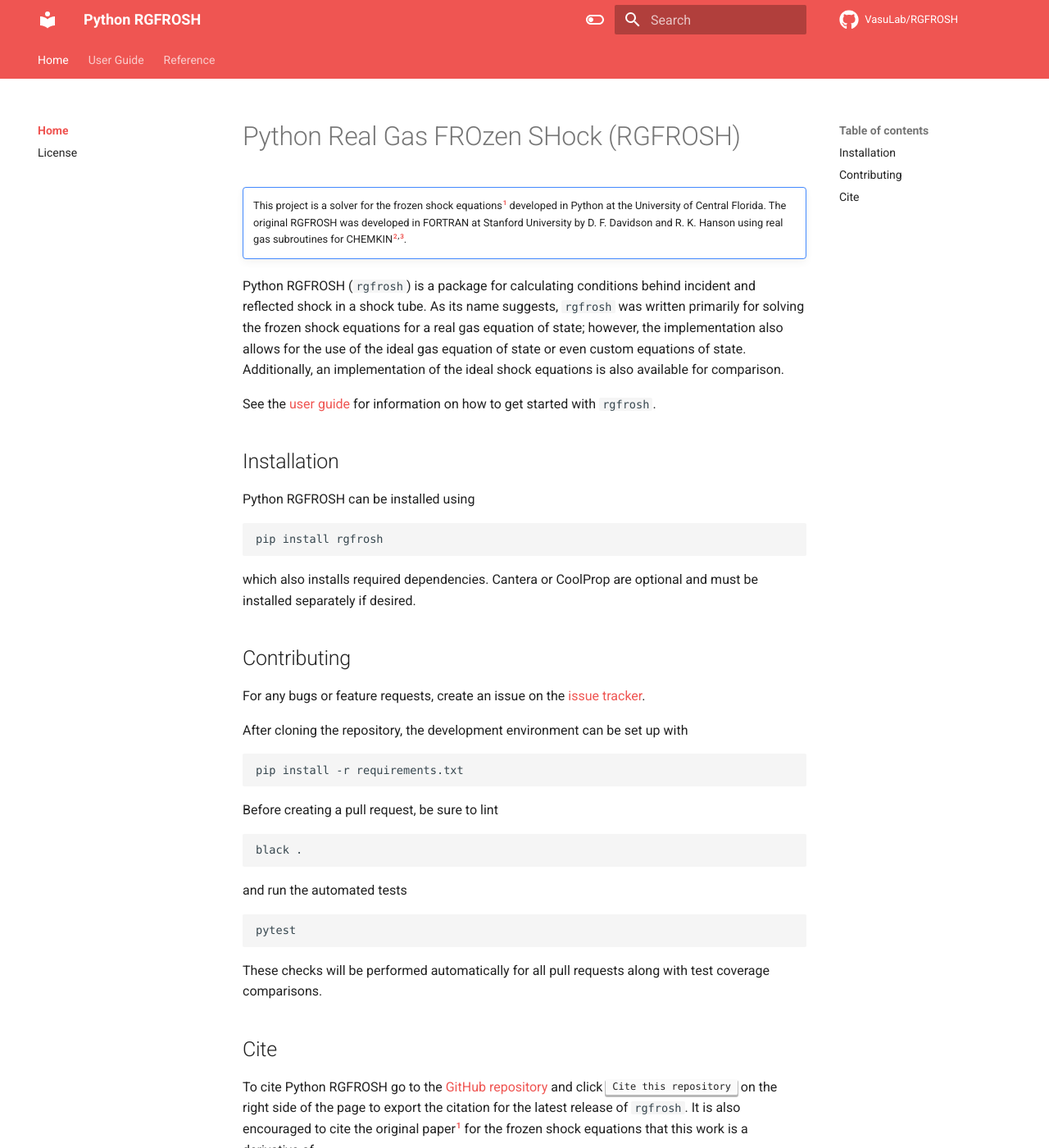
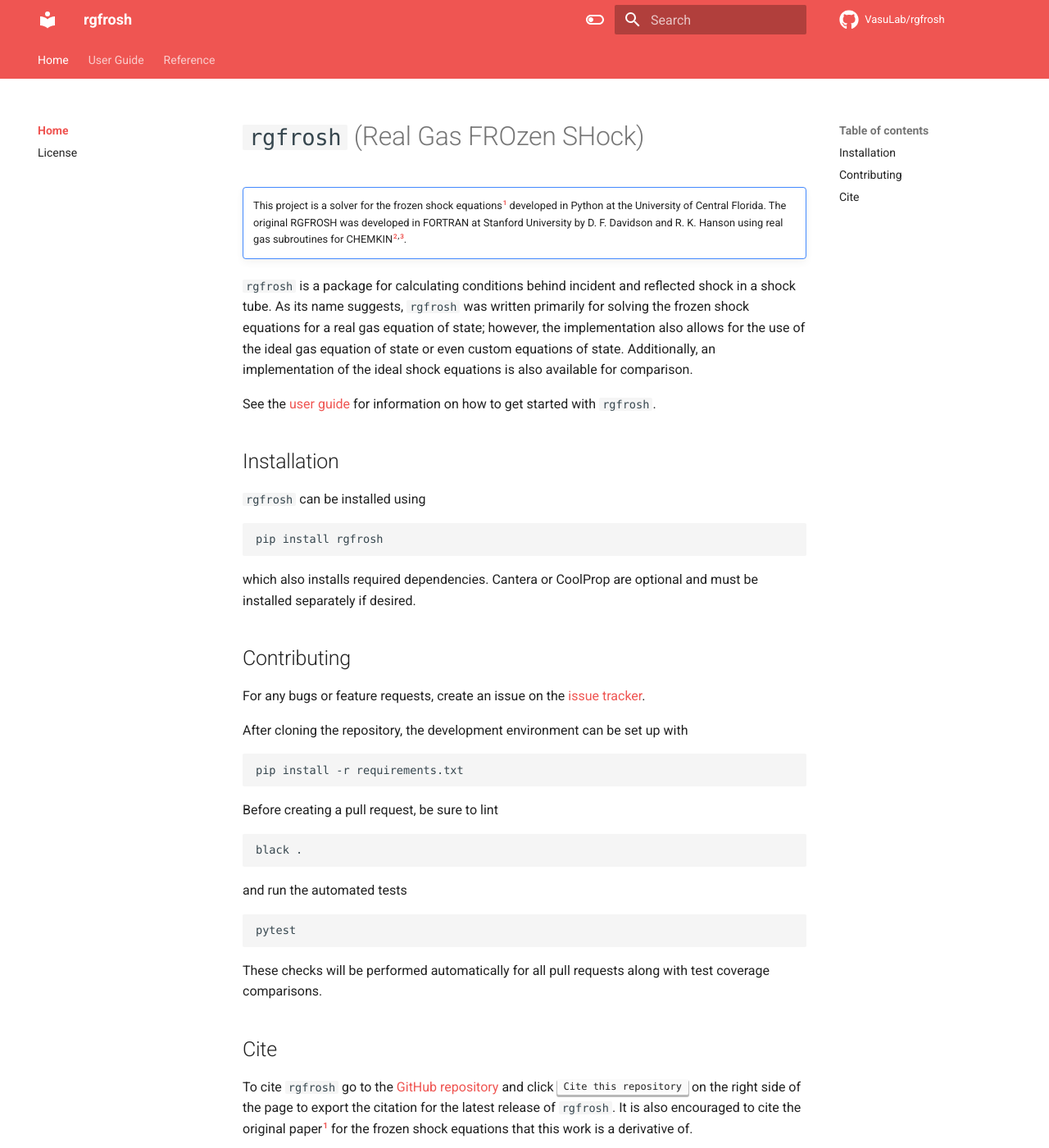
Before and after one commit to VasuLab/rgfrosh, an MkDocs documentation site: the page built from docs/index.md, in a window 1280 px wide and 1400 px high. Shown: the whole window at 82% size. Built offline with MkDocs 1.6.1 and Material for MkDocs 9.7.7, drawn with Linux system fonts in a browser that asks for light colours; some web fonts are replaced; plug-ins that fetch from the network failed and are left out; comment, search, counter and statistics services are not loaded; the version menu is left out.

Commit message:
Updated name

````diff
--- a/docs/index.md
+++ b/docs/index.md
@@ -1,4 +1,4 @@
-# Python Real Gas FROzen SHock (RGFROSH)
+# `rgfrosh` (Real Gas FROzen SHock)
 
 !!! cite ""
 
@@ -8,7 +8,7 @@
     CHEMKIN[^2]^,^[^3].
 
 
-Python RGFROSH (`rgfrosh`) is a package for calculating conditions behind incident and reflected shock in
+`rgfrosh` is a package for calculating conditions behind incident and reflected shock in
 a shock tube. As its name suggests, `rgfrosh` was written primarily for solving the frozen shock equations for
 a real gas equation of state; however, the implementation also allows for the use of the ideal gas equation of state or
 even custom equations of state. Additionally, an implementation of the ideal shock equations is also available for comparison.
@@ -17,7 +17,7 @@ See the [user guide](guide/getting-started) for information on how to get starte
 
 ## Installation
 
-Python RGFROSH can be installed using
+`rgfrosh` can be installed using
 
 ```
 pip install rgfrosh
@@ -54,7 +54,7 @@ with test coverage comparisons.
 
 ## Cite
 
-To cite Python RGFROSH go to the [GitHub repository](https://github.com/VasuLab/RGFROSH) and click
+To cite `rgfrosh` go to the [GitHub repository](https://github.com/VasuLab/RGFROSH) and click
 <kbd>Cite this repository</kbd> on the right side of the page to export the citation for the latest
 release of `rgfrosh`. It is also encouraged to cite the original paper[^1] for the frozen shock
 equations that this work is a derivative of.
--- a/mkdocs.yml
+++ b/mkdocs.yml
@@ -1,7 +1,7 @@
-site_name: Python RGFROSH
-site_url: https://vasulab.github.io/RGFROSH
-repo_name: VasuLab/RGFROSH
-repo_url: https://github.com/VasuLab/RGFROSH
+site_name: rgfrosh
+site_url: https://vasulab.github.io/rgfrosh
+repo_name: VasuLab/rgfrosh
+repo_url: https://github.com/VasuLab/rgfrosh
 edit_uri: tree/main/docs/
 
 nav:
@@ -52,7 +52,6 @@ theme:
 
 plugins:
   - search
-  - social
   - mkdocstrings:
       handlers:
         python:
--- a/requirements.txt
+++ b/requirements.txt
@@ -9,5 +9,5 @@ pillow
 pytest
 pytest-cov
 mike
-mkdocs-material
-mkdocstrings-python
+mkdocs-material==9.5.13
+mkdocstrings-python==1.9.0
````
Also changed, not shown: README.md (+4 -4 lines).
